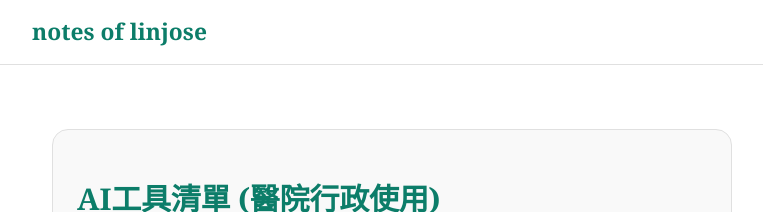
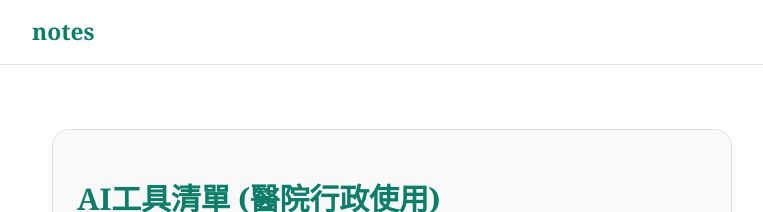
Before and after one commit to linjose/notes, a Jekyll site: the page built from index.html, in a window 1280 px wide. Shown: the top 212 px of the page, without its empty margins (248-1011 px from the left). Built offline with Jekyll 4.4.1, drawn with Linux system fonts in a browser that asks for light colours; the list of posts is cut into pages by our own code.

Commit message:
Update _config.yml

```diff
--- a/_config.yml
+++ b/_config.yml
@@ -1,4 +1,4 @@
-title: notes of linjose
+title: notes
 description: notes of Joseph Lin.
 url: "https://linjose.github.io" # e.g. https://yourname.github.io
 baseurl: "/notes" # e.g. /blog when using project pages
```
